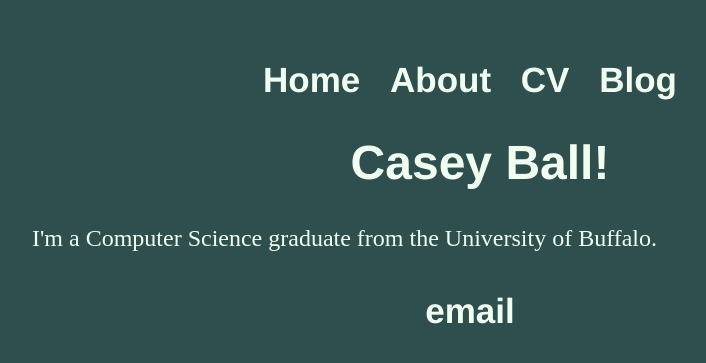
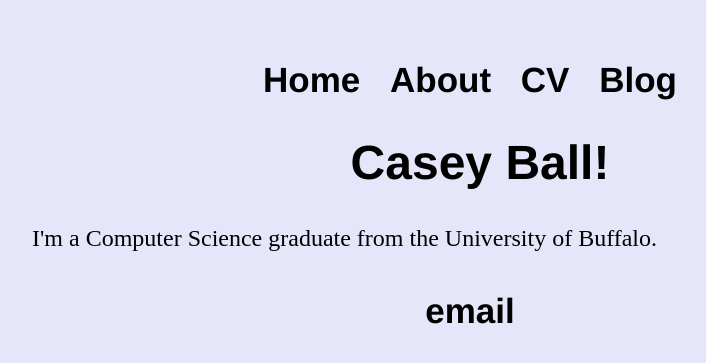
Before and after one commit to cmball2/github.io, a Jekyll site: the page built from index.html, in a window 1280 px wide. Shown: the top 363 px of the page, without its empty margins (160-866 px from the left). Built offline with Jekyll 4.4.1, drawn with Linux system fonts in a browser that asks for light colours.

Commit message:
Update main.css

```diff
--- a/css/main.css
+++ b/css/main.css
@@ -1,5 +1,5 @@
 body {
-    background-color: #2F4F4F;
+    background-color: #e6e6fa;
     margin: 60px auto;
     width: 70%;
 }
@@ -10,17 +10,17 @@
     font-weight: bold;
     font-size: 35px;
     text-align: center;
-    color: #F0FFF0;
+    color: #D4D4F5;
 }
 nav ul li, footer ul li {
     text-align: center;
     display: inline;
     margin-right: 20px;
-    color: #F0FFF0;
+    color: #000000;
 }
 a {
     text-decoration: none;
-    color: #F0FFF0;
+    color: #000000;
 }
 a:hover {
     text-decoration: underline;
@@ -28,14 +28,14 @@
 h1 {
     text-align: center;
     font-size: 3em;
-    color: #F0FFF0;
+    color: #000000;
     font-family:'Helvetica', 'Arial', 'Sans-Serif';
 }
 p {
     text-align: left;
     font-size: 1.5em;
     line-height: 1.4em;
-    color: #F0FFF0;
+    color: #000000;
 }
 footer {
     font-size: .8em;
```
